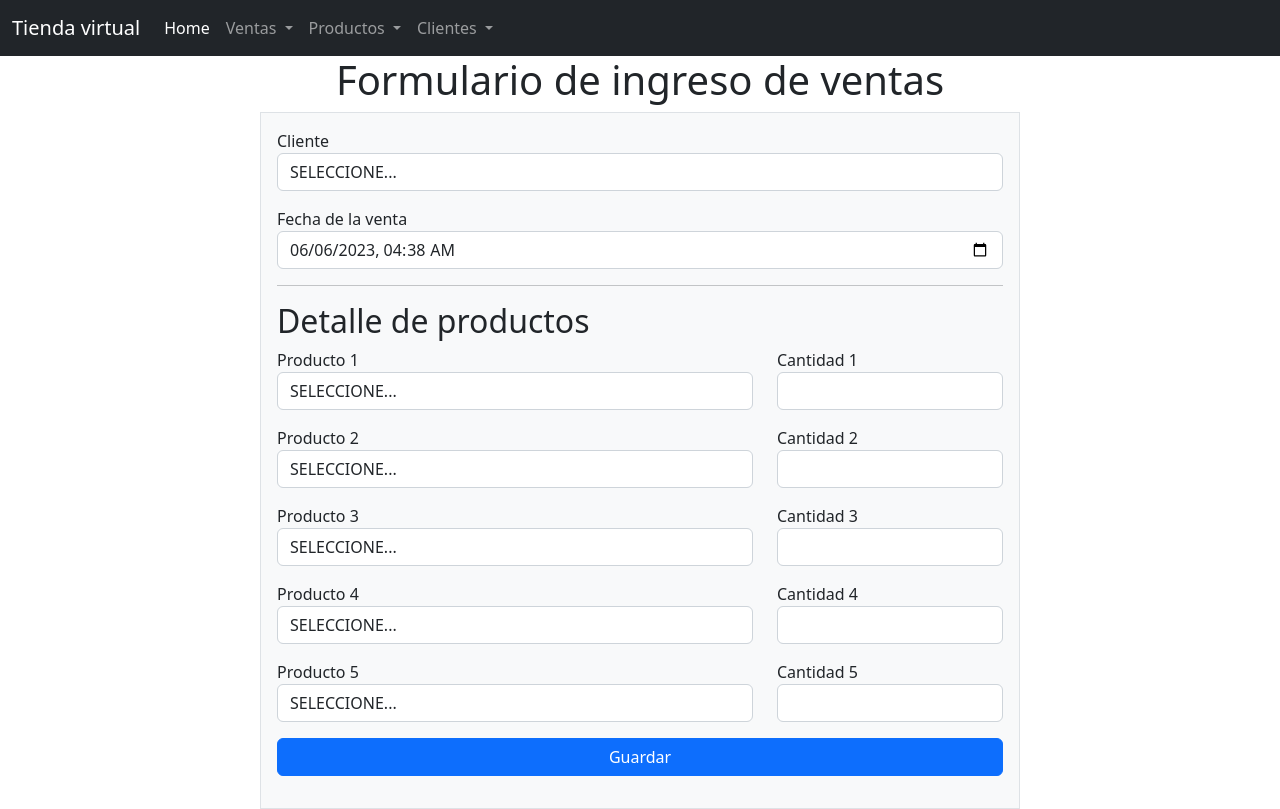
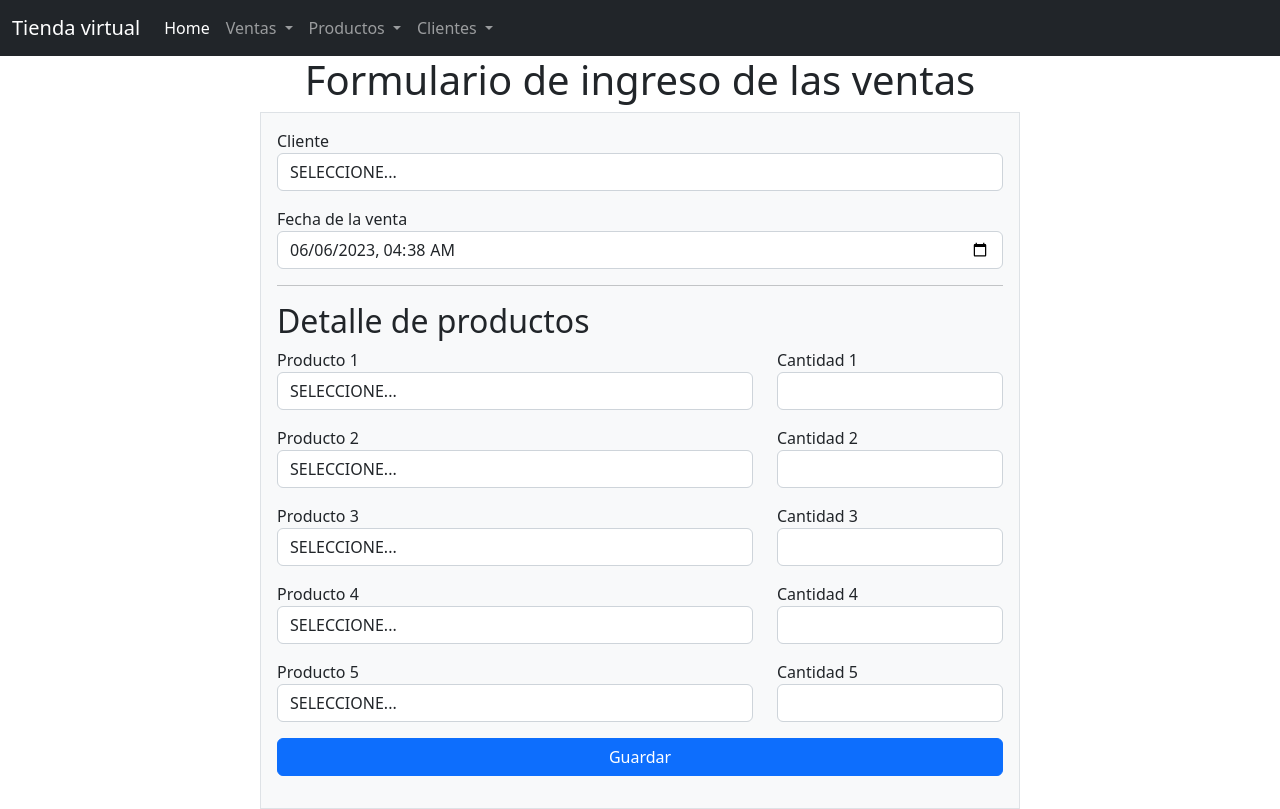
Before and after one commit to Howie1288/Practica-No-9, a PHP site: page /index.php in a window 1280 px wide. Run offline with PHP 8.4, Linux system fonts and the light colour scheme; data that the repository does not hold is empty.

Commit message:
error de formato

```diff
--- a/vistas/ventas/index.php
+++ b/vistas/ventas/index.php
@@ -6,8 +6,7 @@ try {
     $producto = new Producto();
     $clientes = $cliente->buscar();
     $productos = $producto->buscar();
-    // var_dump($clientes);
-    // exit;
+
 } catch (PDOException $e) {
     $error = $e->getMessage();
 } catch (Exception $e2) {
@@ -17,9 +16,9 @@ try {
 <?php include_once '../../includes/header.php' ?>
 <?php include_once '../../includes/navbar.php' ?>
 <div class="container">
-    <h1 class="text-center">Formulario de ingreso de ventas</h1>
+    <h1 class="text-center">Formulario de ingreso de las ventas</h1>
     <div class="row justify-content-center">
-        <form action="/crud_practica9/controladores/ventas/guardar.php" method="POST" class="col-lg-8 border bg-light p-3">
+        <form action="/Practica-No-9/controladores/ventas/guardar.php" method="POST" class="col-lg-8 border bg-light p-3">
             <div class="row mb-3">
                 <div class="col">
                     <label for="venta_cliente">Cliente</label>
```
